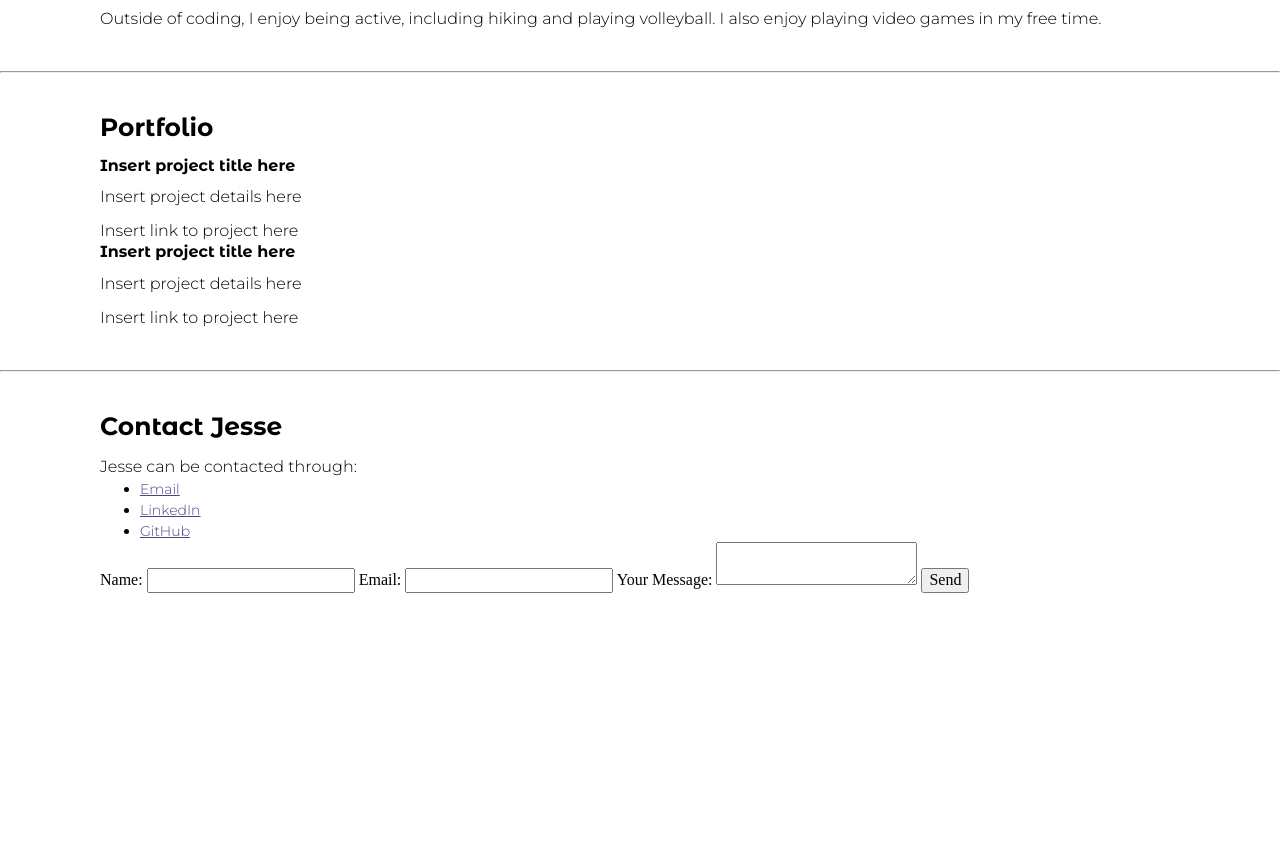
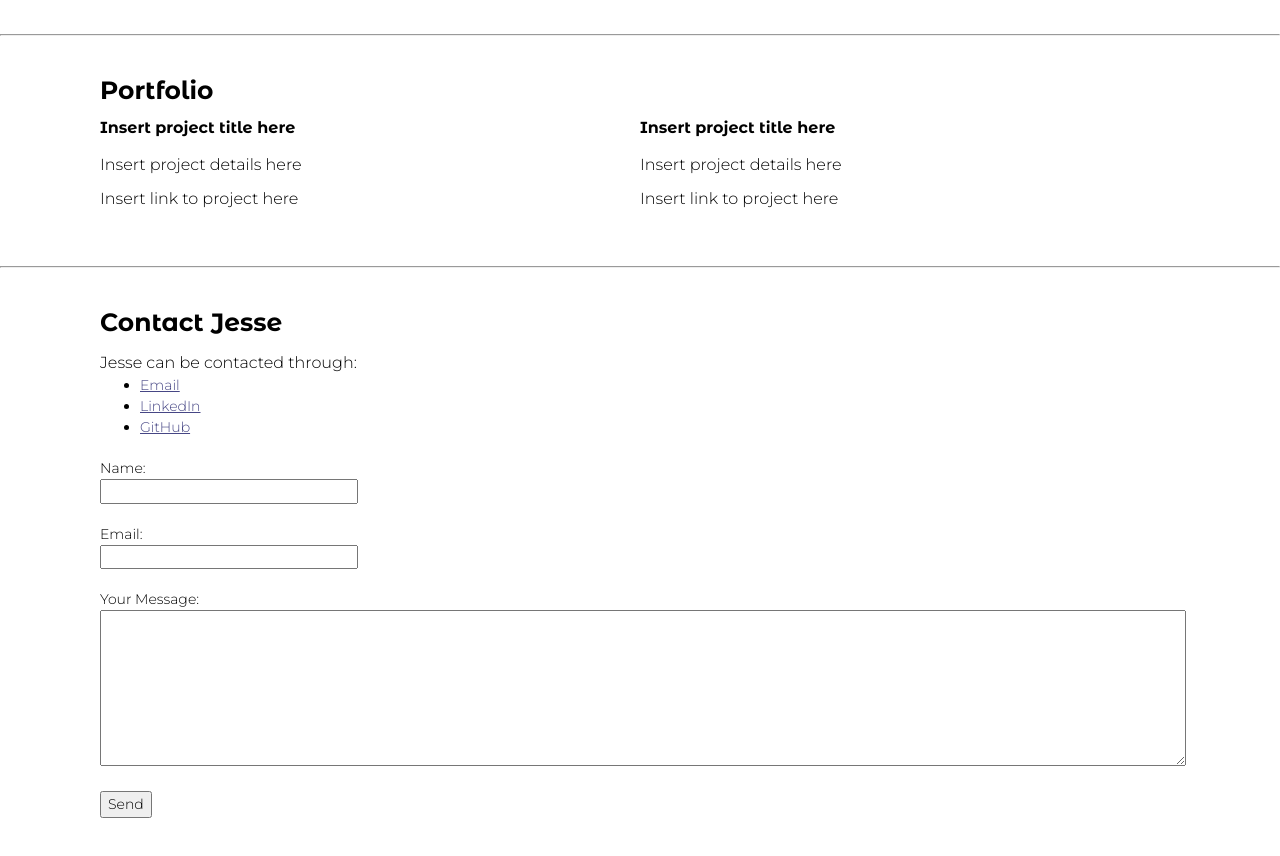
Before and after one commit to jessetran03/portfolio-old, a plain HTML site: page index.html in a window 1280 px wide. Shown: the part 946-1802 px from the top of the page. Before the commit the page ends 1579 px from the top, so only its background shows below. Drawn offline with nearby package versions, Linux system fonts and the light colour scheme; a script that the page names is missing.

Commit message:
Update style.css

```diff
--- a/style.css
+++ b/style.css
@@ -1,5 +1,6 @@
 @import url('https://fonts.googleapis.com/css2?family=Montserrat+Alternates:wght@400;700&family=Montserrat:wght@300;700&family=Nanum+Pen+Script&display=swap');
 
+/* General Styling */
 
 * {
   margin: 0;
@@ -16,13 +17,13 @@ header h1 {
   font-size: 52px;
   color: white;
   text-align: center;
-  margin: 0;
+  margin-bottom: 10px;
   padding-top: 20px;
 }
 
 header h2 {
   font-family: 'Montserrat Alternates';
-  font-size: 30px;
+  font-size: 25px;
   color: white;
   text-align: center;
   margin-bottom: 20px;
@@ -62,6 +63,7 @@ main h3 {
 
 main h4 {
   font-family: 'Montserrat Alternates';
+  margin-bottom: 15px
 }
 
 section {
@@ -72,7 +74,7 @@ p {
   margin-top: 10px;
 }
 
-p, section ul li {
+p, section ul li, label, button {
   font-family: 'Montserrat';
   line-height: 1.5;
   font-size: 14px;
@@ -100,6 +102,18 @@ img {
   border-radius: 10px;
 }
 
+.group {
+  display: flex;
+  flex-direction: column;
+}
+
+.item {
+  flex: 1;
+  margin: 0 15px 15px 0;
+}
+
+/* Flex for Desktop */
+
 @media all and (min-width: 800px) {
   p {
     font-size: 16px;
@@ -110,6 +124,42 @@ img {
   }
 
   section {
-  margin: 40px 100px 40px 100px;
+  margin: 40px 100px;
+  }
+
+  .group {
+    flex-direction: row;
+  }
+
+  .reverse {
+    flex-direction: row-reverse;
+  }
+
+  .flex {
+    margin-right: 30px;
   }
 }
+
+/* Contact Form Design */
+
+form {
+  margin-top: 20px;
+}
+
+form label {
+  display: block;
+}
+
+form input {
+  width: 250px;
+  margin-bottom: 20px;
+}
+
+form textarea {
+  width: 100%;
+  margin-bottom: 20px;
+}
+
+form textarea {
+  height: 150px;
+}
```
